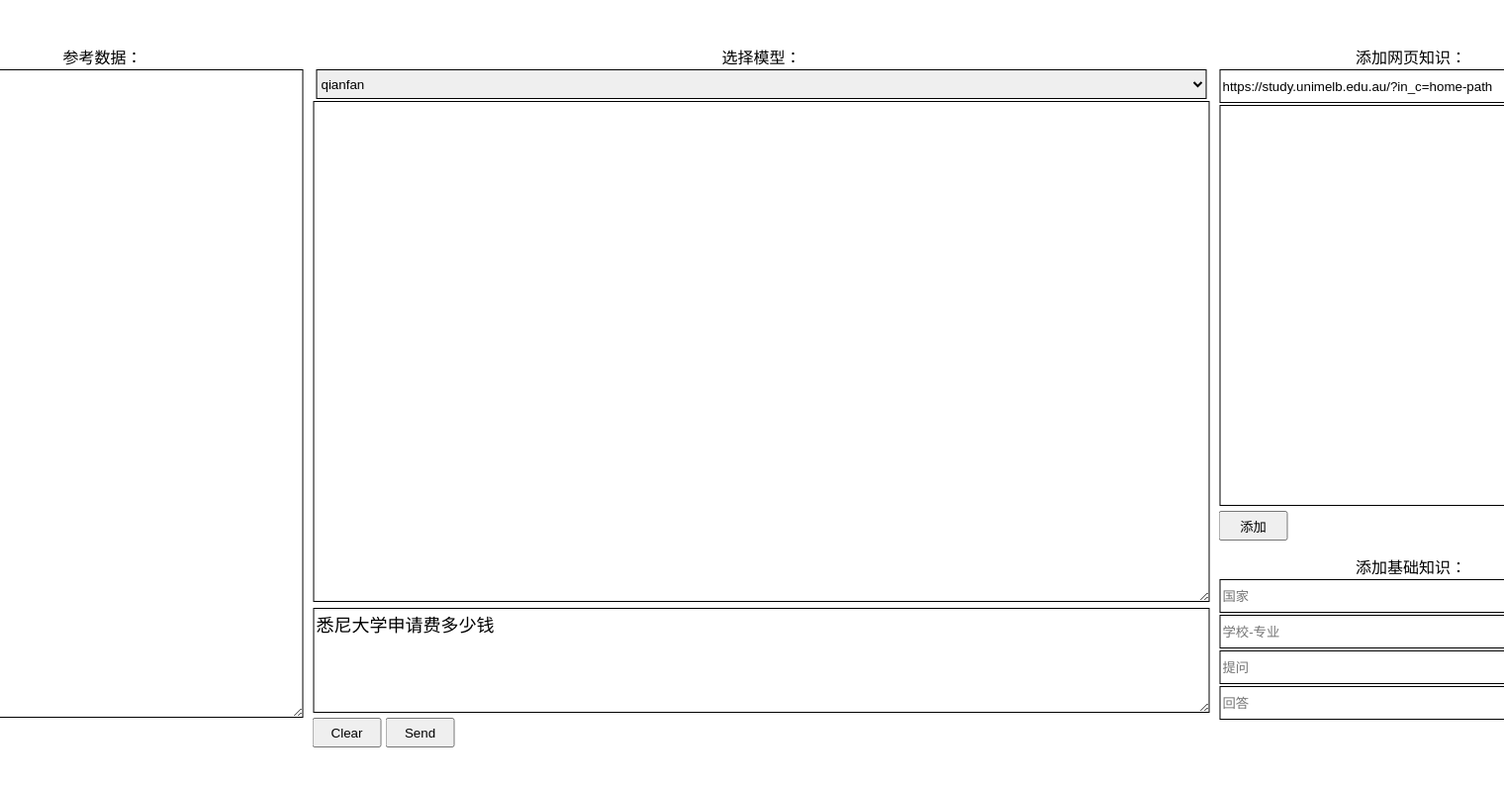
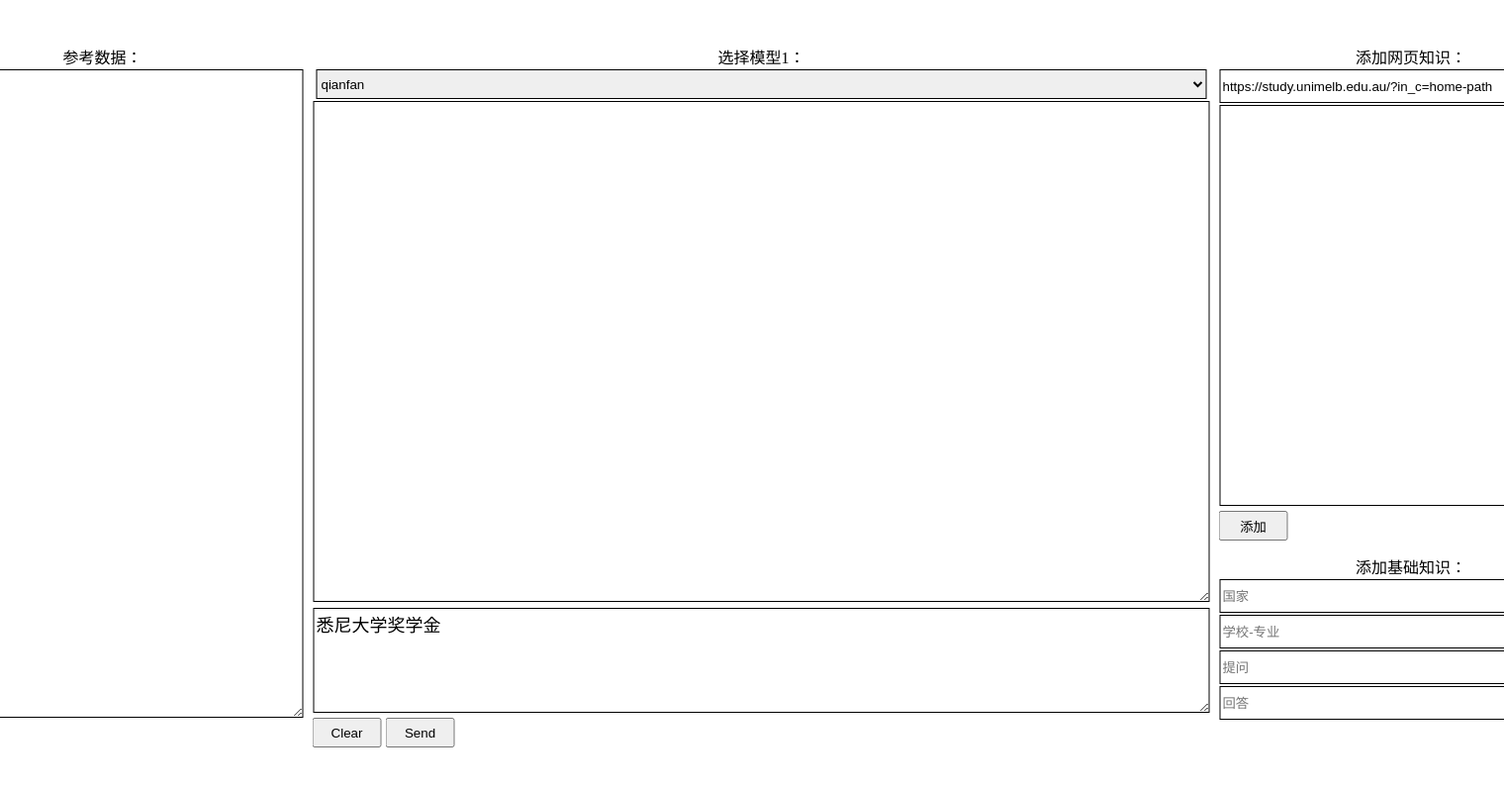
Before and after one commit to wangwc992/xiaoxi, a Django app: template xiaoxi_ai/templates/aiClient.html in a window 1520 px wide; the page is wider, and only the part inside the window is pictured. Shown: that part at 99% size. Run offline with Django 5.2, Linux system fonts and the light colour scheme; the template is opened without the code that fills it, so the values that code supplies are empty; parts of the project's set-up code (start-up, migrations or seed data) failed here and were passed over.

Commit message:
code review

```diff
--- a/xiaoxi_ai/templates/aiClient.html
+++ b/xiaoxi_ai/templates/aiClient.html
@@ -67,7 +67,7 @@
         </div>
         <div>
             <div class="center-content">
-                <label for="url">选择模型：</label>
+                <label for="url">选择模型1：</label>
                 <select id="model_name" style="width: 900px; height: 30px;">
                     <option value="qianfan">qianfan</option>
                     <option value="gpt3.5">gpt3.5</option>
@@ -79,7 +79,7 @@
             </div>
             <div>
                 <textarea id="text-input"
-                          style="width: 900px; height: 100px; overflow: auto;">悉尼大学申请费多少钱</textarea>
+                          style="width: 900px; height: 100px; overflow: auto;">悉尼大学奖学金</textarea>
             </div>
             <div>
                 <button onclick="clearInput()">Clear</button>
```
